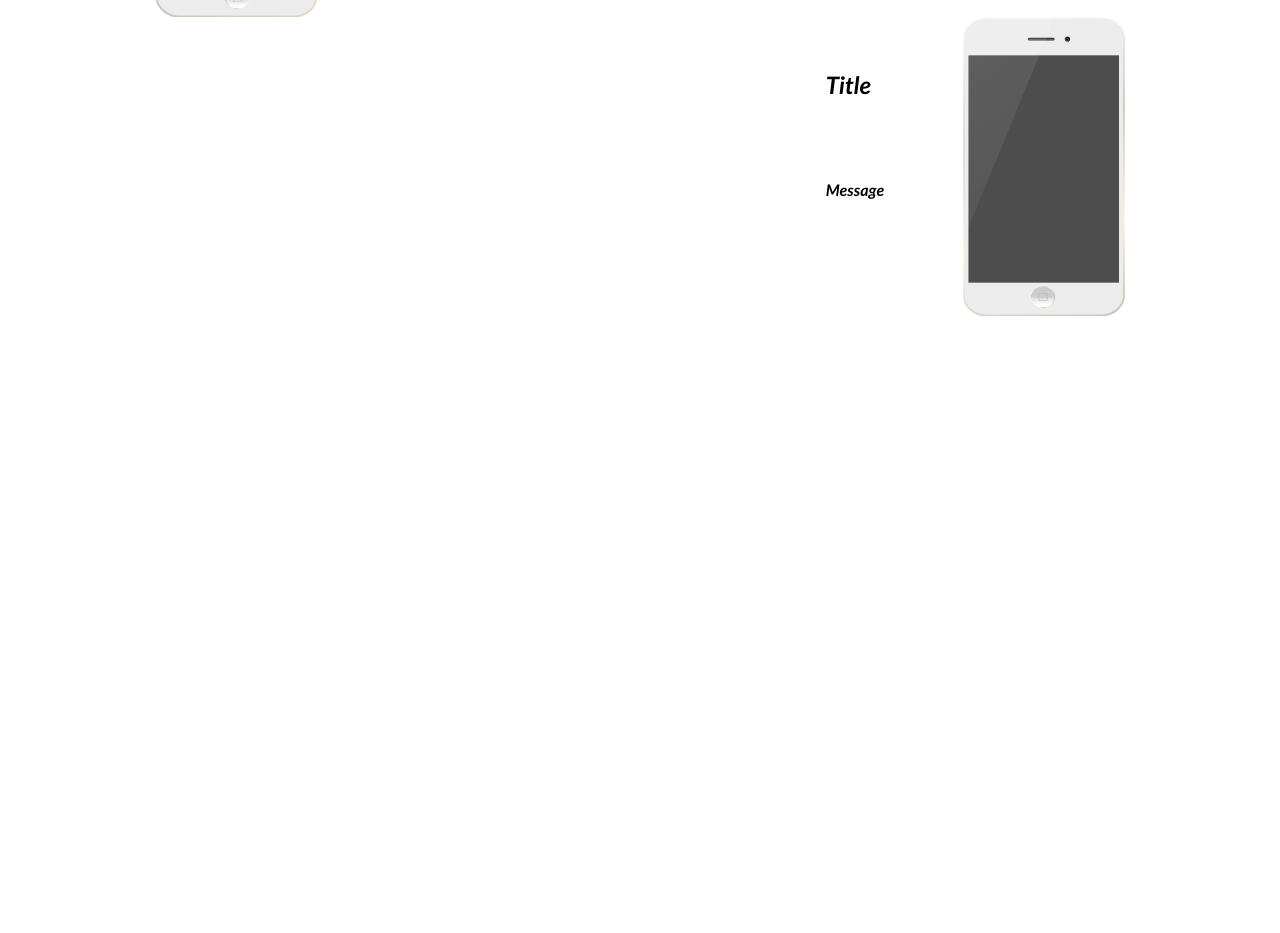
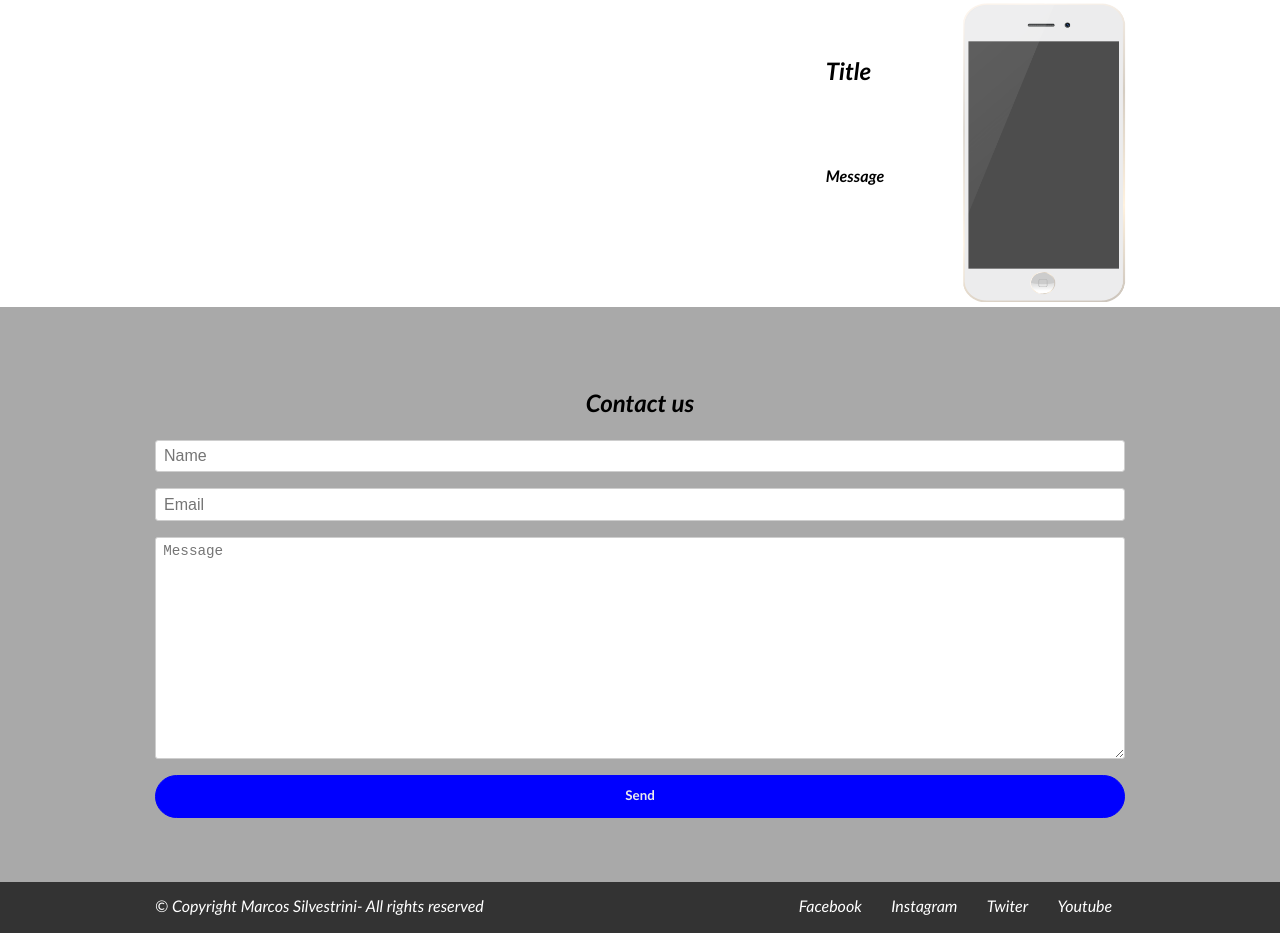
Before and after one commit to mrsilvestrini/course_html_css_practice, a plain HTML site: page index.html in a window 1280 px wide. Shown: the part 885-1818 px from the top of the page. Before the commit the page ends 1201 px from the top, so only its background shows below. Drawn offline with Linux system fonts and the light colour scheme.

Commit message:
Finishing Course

```diff
--- a/css/app.css
+++ b/css/app.css
@@ -16,6 +16,7 @@ body {
 
 #header .nav {
     text-align: right;
+    color: #333333;
 }
 
 #header .nav a {
@@ -42,8 +43,13 @@ body {
     max-width: 100%;
 }
 
-#content .title {
-    text-align: center;
+#content {
+    padding: 0;
+}
+
+#content .bg h1 {
+    padding: 1.5em 0 0 0;
+    font-size: 3em;
 }
 
 #content h4 {
@@ -68,6 +74,55 @@ body {
     -o-transform: scaleX(-1);
 }
 
+/*CONTACT*/
+
+#contact {
+    background: darkgray;
+    padding: 4em;
+    text-align: center;
+}
+
+.form-group {
+    margin-bottom: 1em;
+}
+
+.form-control {
+    display: block;
+    width: 100%;
+    line-height: 1.5;
+    padding: 0.2em 0.5em;
+    border: 1px solid #cecece;
+    border-radius: 0.2em;
+    -webkit-border-radius: 0.2em;
+    -moz-border-radius: 0.2em;
+    -ms-border-radius: 0.2em;
+    -o-border-radius: 0.2em;
+}
+
+/*FOOTER*/
+#footer {
+    background: #333333;
+    color: #ffffff;
+    font-family: LatoItalic;
+
+}
+
+#footer .social {
+    text-align: right;
+    margin: 1em 0 0 0;
+
+}
+
+#footer .social a {
+    color: #ffffff;
+    padding: 0.8em;
+    text-decoration: none;
+}
+
+#footer .social a:hover {
+    text-decoration: underline;
+}
+
 /*BUTTONS*/
 
 .btn {
@@ -76,9 +131,22 @@ body {
     border-radius: 30px;
     background: #ececec;
     text-decoration: none;
+    border: 1px solid #ececec;
+}
+
+.btn.btn-block {
+    display: block;
+    width: 100%;
 }
 
 .btn.btn-blue {
     background: blue;
     color: #ececec;
+    border: 1px solid blue;
 }
+
+/*TITLES*/
+
+.title {
+    text-align: center;
+}
--- a/css/normalize.css
+++ b/css/normalize.css
@@ -2,9 +2,7 @@ html {
     box-sizing: border-box;
 }
 
-*,
-*::before,
-*::after {
+*, *::before, *::after {
     box-sizing: inherit;
 }
 
@@ -16,15 +14,17 @@ img {
     border-style: none;
 }
 
-button,
-[type="button"],
-[type="submit"],
-[type="reset"] {
+button, [type="button"], [type="submit"], [type="reset"] {
     -webkit-appearance: button;
+}
+
+input {
+    font-size: 1em;
 }
 
 textarea {
     overflow: auto;
+    font-size: 1.1em;
 }
 
 [hidden] {
--- a/index.html
+++ b/index.html
@@ -1,4 +1,4 @@
-< !DOCTYPE html>
+<!DOCTYPE html>
 <html lang="en">
   <head>
     <meta charset="UTF-8" />
@@ -63,5 +63,60 @@
         </div>
       </div>
     </section>
+    <section id="contact">
+      <div class="row">
+        <div class="container">
+          <div class="one column">
+            <h2 class="title">Contact us</h2>
+            <div class="one column">
+              <form action="">
+                <div class="form-group">
+                  <input type="text" class="form-control" placeholder="Name" />
+                </div>
+                <div class="form-group">
+                  <input
+                    type="email"
+                    class="form-control"
+                    placeholder="Email"
+                  />
+                </div>
+                <div class="form-group">
+                  <textarea
+                    class="form-control"
+                    cols="30"
+                    rows="10"
+                    placeholder="Message"
+                  ></textarea>
+                </div>
+                <div>
+                  <button type="submit" class="btn btn-block btn-blue">
+                    Send
+                  </button>
+                </div>
+              </form>
+            </div>
+          </div>
+        </div>
+      </div>
+    </section>
+    <section id="footer">
+      <div class="row">
+        <div class="container">
+          <div class="one column">
+            <div class="half column">
+              <p>&copy; Copyright Marcos Silvestrini- All rights reserved</p>
+            </div>
+            <div class="half column">
+              <nav class="social">
+                <a href="">Facebook</a>
+                <a href="">Instagram</a>
+                <a href="">Twiter</a>
+                <a href="">Youtube</a>
+              </nav>
+            </div>
+          </div>
+        </div>
+      </div>
+    </section>
   </body>
 </html>
```
